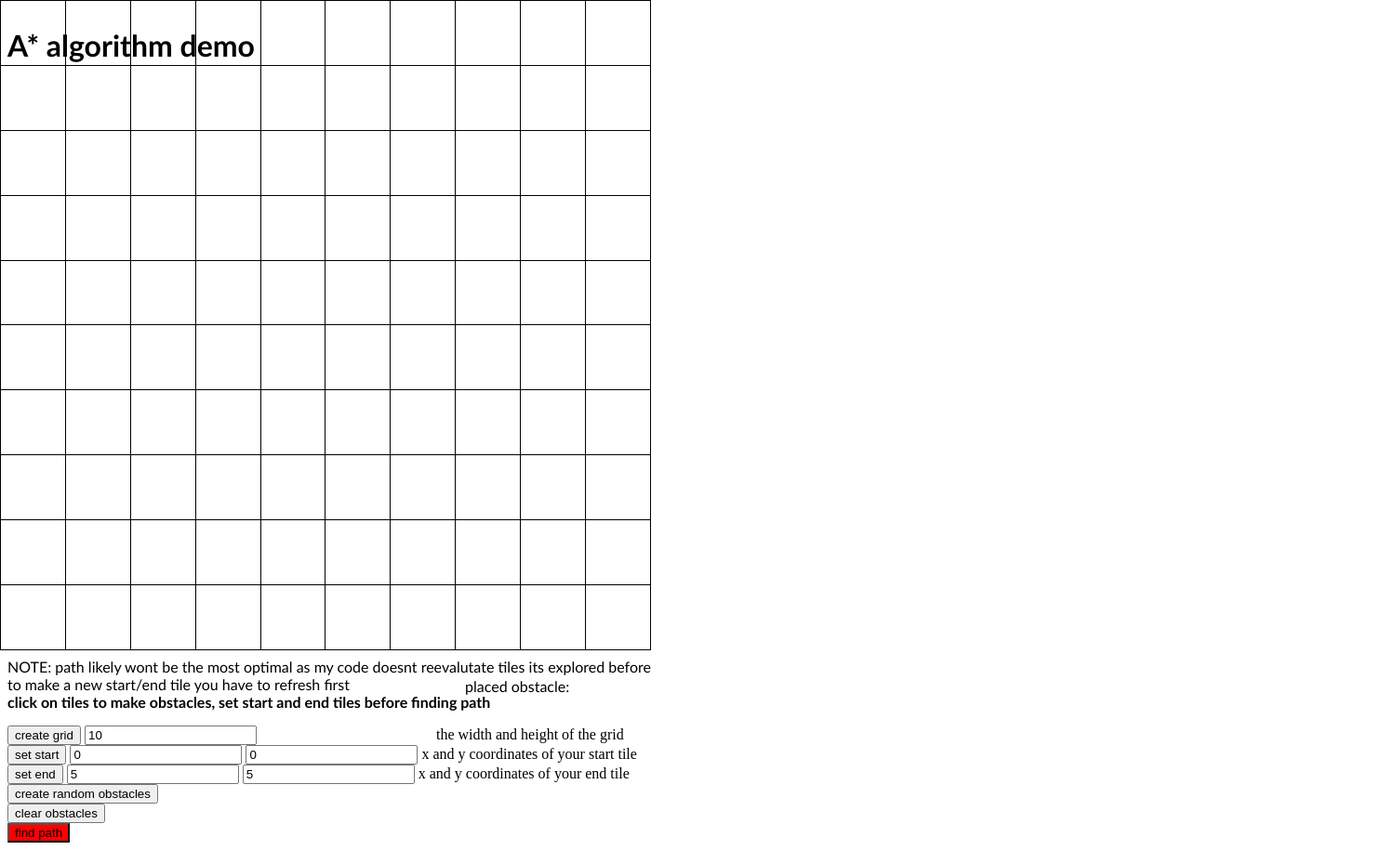
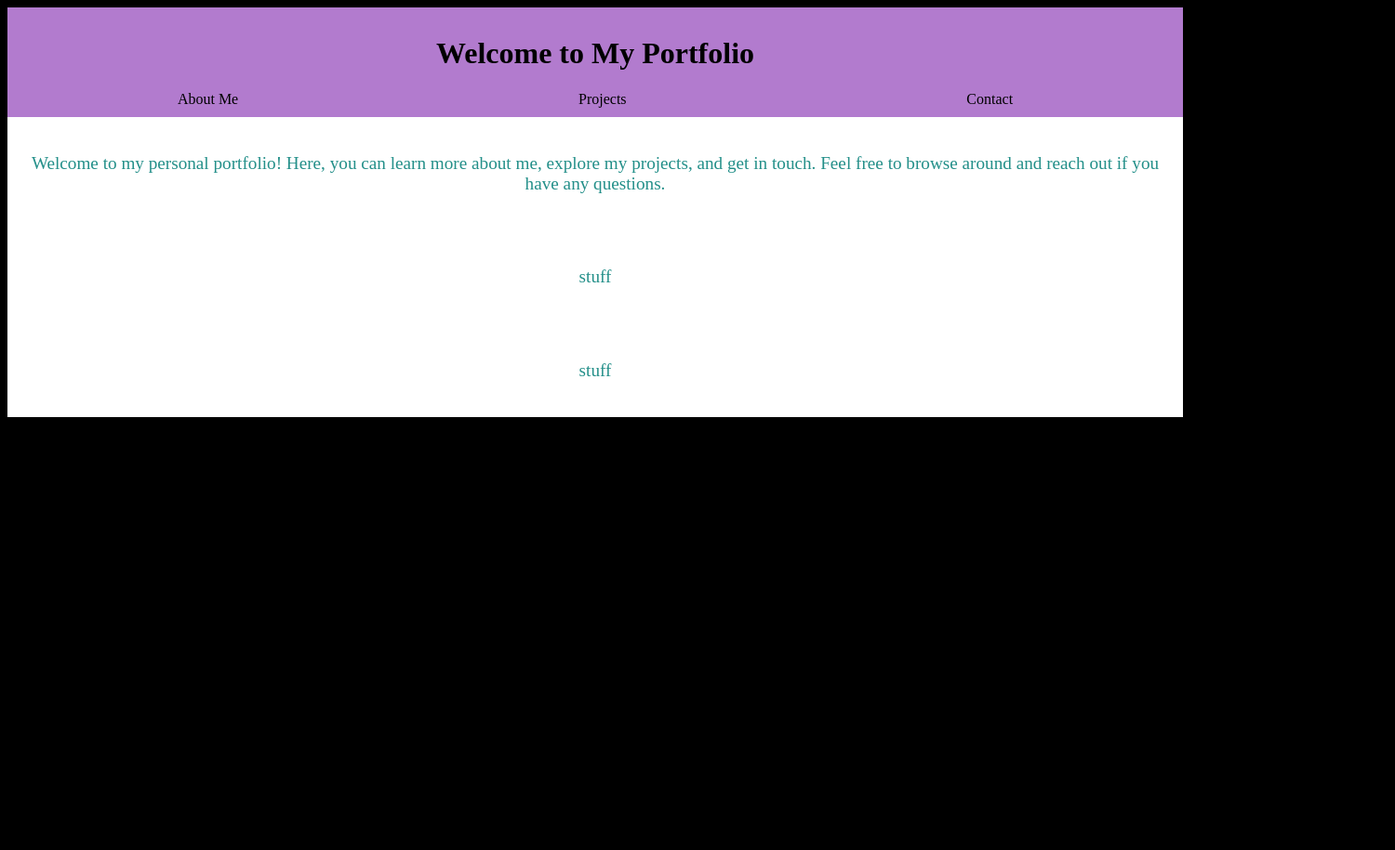
Before and after one commit to Joe7700487/Joe7700487.github.io, a plain HTML site: page index.html in a window 1280 px wide. Shown: the whole page at 93% size, 1500 px wide, since content can reach past the window. After the commit the page ends 800 px from the top, so only its background shows below. Drawn offline with nearby package versions, Linux system fonts and the light colour scheme.

Commit message:
started portfolio

```diff
--- a/index.html
+++ b/index.html
@@ -1,71 +1,33 @@
 <!DOCTYPE html>
-<html>
-    <head>
-        <meta charset='UTF-8'>
-        <title>Exam Project</title>
-        <meta name='description' content='Description of my final project'>
-        <meta name='author' content='Joe Petrash'>
-        <link rel="stylesheet" href="styles.css">
-        <script src="https://ajax.googleapis.com/ajax/libs/jquery/3.3.1/jquery.min.js">
-        </script>
-        <!--
-                Todo list:
-                        1. ADD OBSTIACLES
-                        2.
-                        3.
-                        4.
-                        5
+<html lang="en">
+<head>
+    <meta charset="UTF-8">
+    <meta name="viewport" content="width=device-width, initial-scale=1.0">
+    <title>Personal Portfolio</title>
+    <link rel="stylesheet" href="styles/styles.css">
+</head>
+<body>
+    <header>
+        <h1>Welcome to My Portfolio</h1>
+        <nav>
+            <ul>
+                <li><a href="#about">About Me</a></li>
+                <li><a href="#projects">Projects</a></li>
+                <li><a href="#contact">Contact</a></li>
+            </ul>
+        </nav>
+    </header>
 
+    <section id="intro">
+        <p>Welcome to my personal portfolio! Here, you can learn more about me, explore my projects, and get in touch. Feel free to browse around and reach out if you have any questions.</p>
+    </section>
+    <section id="projects">
+        <p>stuff</p>
+    </section>
+    <section id="contact">
+        <p>stuff</p>
+    </section>
 
-
-                Change Log:
-                        16. dec 2022 - Created!
-                                       created the grid that contains all
-                                       data and draws it on the screen
-                                       assigned each grid tile a unique id and an obj
-                                        attached containing all of the tile's data
-                        19. dec 2022 - grid scales correctly when change the size of the grid
-                        3. jan 2023  - functions to evaluate g and h cost work now
-                        4. jan 2023  - function created to get the neighbors of a cell
-                        12. jan 2023 - added random obstables to the grid, in the actual
-                                    algorithm you can evaluate a square and its neighbors
-
-        -->
-
-    </head>
-	<!--
-------------STYLE GUIDE FOR LONG LINES: DO NOT PASS COLUMN 95 -------------------------------|
-	-->
-    <body>
-        <h1 id='headerId'>A* algorithm demo</h1>
-        <br><br><br><br><br><br><br><br><br><br><br><br><br><br><br><br><br><br><br>
-        <br><br><br><br><br><br><br><br><br><br><br><br><br><br><br><br><br><br><br>
-        <p>NOTE: path likely wont be the most optimal as my code doesnt reevalutate
-        tiles its explored before <br>
-        to make a new start/end tile you have to refresh first <br>
-        <strong>click on tiles to make obstacles,
-                set start and end tiles before finding path</strong></p>
-        <div id='outputId'><table></table></div>
-        <button id='buttonid'>create grid</button>
-        <input id='xinput' value='10'>
-        <input id='yinput' value='10'> the width and height of the grid <br>
-
-        <button id='setStartButtonId'>set start</button>
-        <input id='startxinput' value='0'>
-        <input id='startyinput' value='0'> x and y coordinates of your start tile <br>
-
-        <button id='setEndButtonId'>set end</button>
-        <input id='endxinput' value='5'>
-        <input id='endyinput' value='5'> x and y coordinates of your end tile <br>
-
-        <button id='obstaclesButtonId'>create random obstacles</button> <br>
-        <button id='clearObstaclesButtonId'>clear obstacles</button> <br>
-        <button id='startButtonId'>find path</button>
-        <p id='debugId'>placed obstacle: </p>
-
-        <img id="imgId" src="https://upload.wikimedia.org/wikipedia/commons/t
-                            humb/8/8f/Checkmark.svg/2304px-Checkmark.svg.png">
-
-        <script src="main.js"></script>
-    </body>
+    <script src="scripts/main.js"></script>
+</body>
 </html>
--- /dev/null
+++ b/scripts/main.js
@@ -0,0 +1 @@
+// This file is intentionally left blank.
--- /dev/null
+++ b/styles/styles.css
@@ -0,0 +1,55 @@
+nav ul {
+    list-style-type: none; /* Remove bullet points */
+    padding: 0; /* Remove default padding */
+    margin: 0; /* Remove default margin */
+    display: flex; /* Arrange items in a row */
+    justify-content: space-around; /* Optional: Space items evenly */
+}
+
+nav ul li {
+    display: inline; /* Ensure list items are inline */
+}
+
+nav ul li a {
+    text-decoration: none; /* Remove underline from links */
+    padding: 10px 15px; /* Add some padding for better spacing */
+    color: #000; /* Set link color */
+}
+
+nav ul li a:hover {
+    color: #007BFF; /* Optional: Change color on hover */
+}
+
+header {
+    background-color: #b27bce; /* Set background color */
+    padding: 10px 0; /* Add padding */
+    text-align: center; /* Center text */
+}
+
+body {
+    background: black;
+}
+
+section#intro {
+    padding: 20px;
+    color: #238f89; /* Text color */
+    font-size: 1.2em; /* Adjust font size */
+    text-align: center; /* Center the text */
+    background-color: white;
+}
+
+section#projects {
+    padding: 20px;
+    color: #238f89; /* Text color */
+    font-size: 1.2em; /* Adjust font size */
+    text-align: center; /* Center the text */
+    background-color: white;
+}
+
+section#contact {
+    padding: 20px;
+    color: #238f89; /* Text color */
+    font-size: 1.2em; /* Adjust font size */
+    text-align: center; /* Center the text */
+    background-color: white;
+}
```
Also changed, not shown: Placeholder/index.html (added, +71 -0 lines), Placeholder/main.js (renamed from main.js), Placeholder/styles.css (renamed from styles.css), 1 other file.
